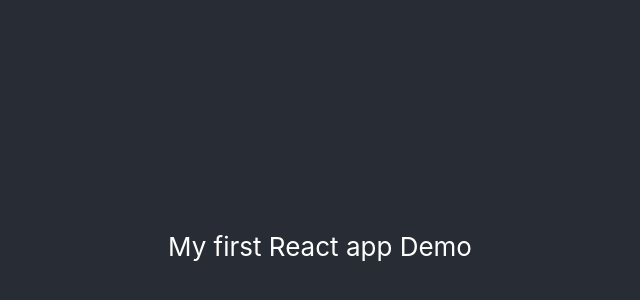
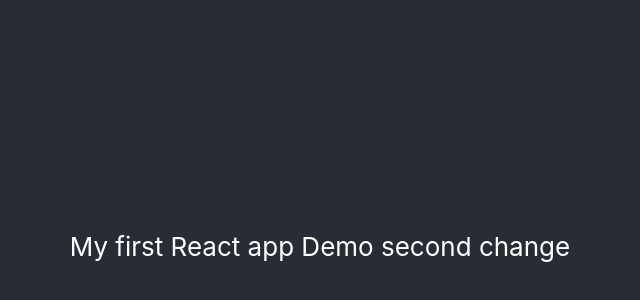
Before and after one commit to Faikamajid/JuneApp, a React (Create React App) app: page / in a window 1280 px wide. Shown: the part 154-454 px from the top of the page, without its empty margins (320-960 px from the left). Built offline with nearby package versions, Linux system fonts and the light colour scheme.

Commit message:
second commit w11

```diff
--- a/src/App.js
+++ b/src/App.js
@@ -7,7 +7,7 @@
       <header className="App-header">
 
         <p>
-          My first React app Demo
+          My first React app Demo second change
         </p>
 
       </header>
```
